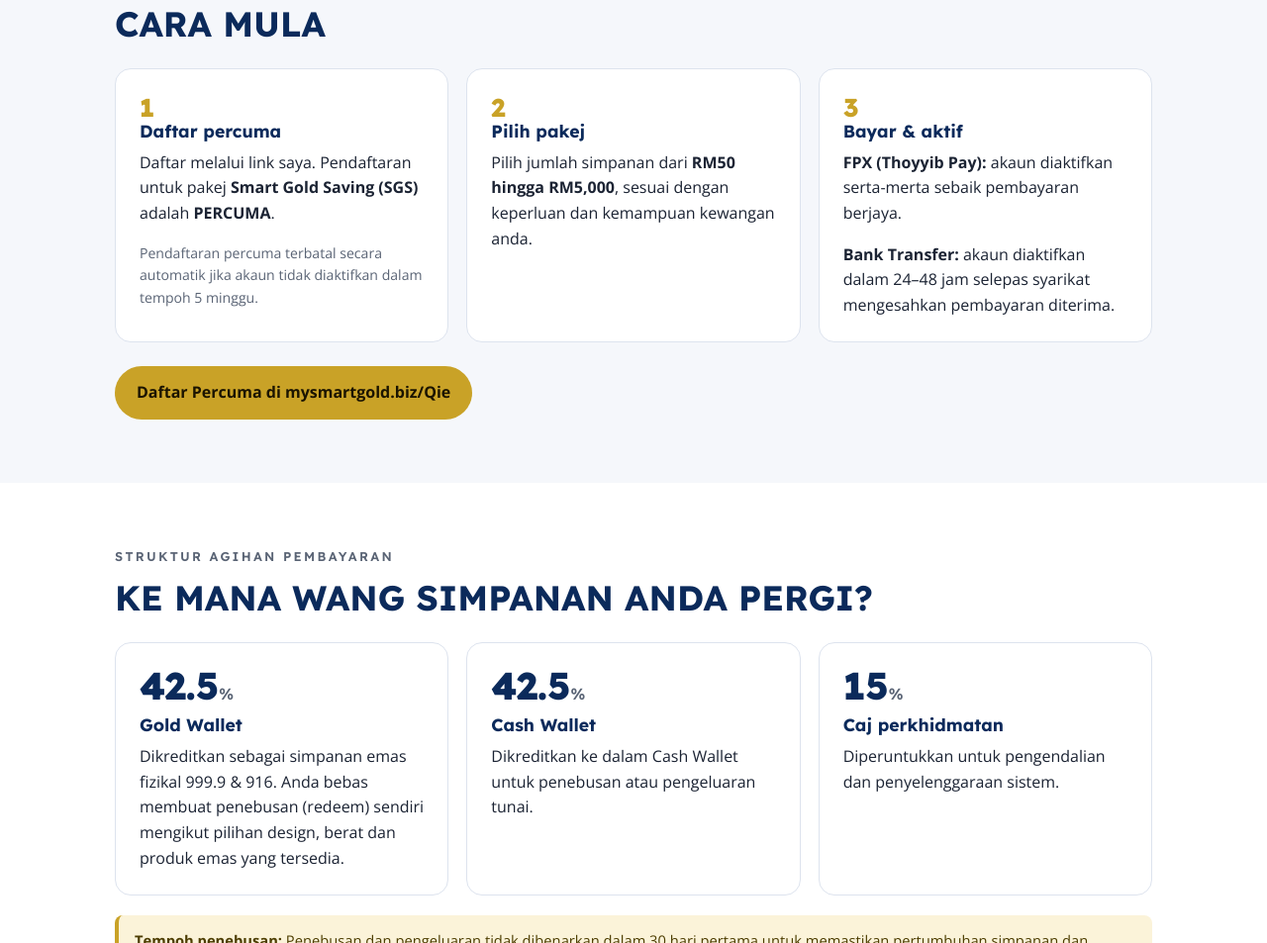
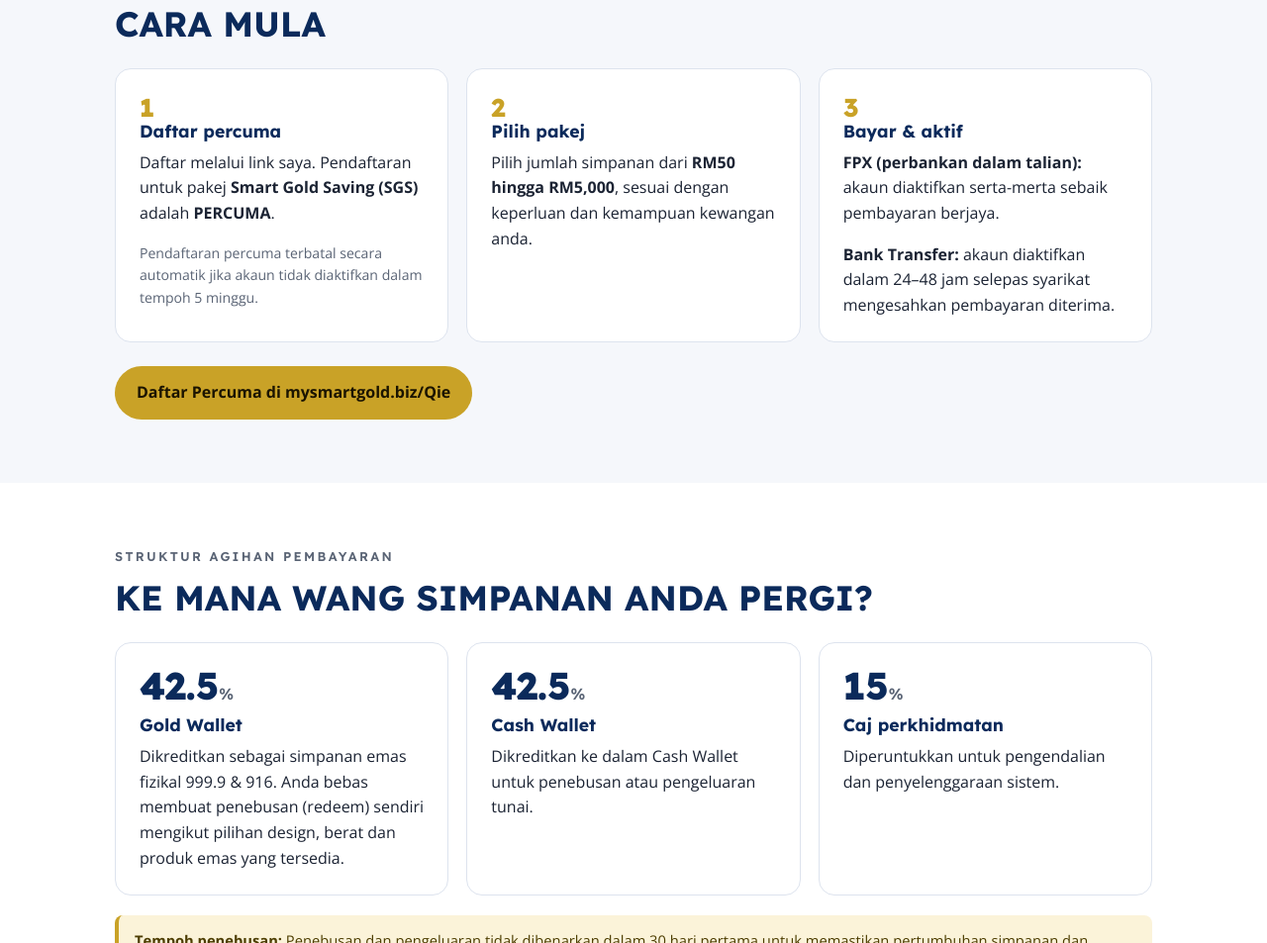
Before and after one commit to Dynopos/Mygold, a plain HTML site: page index.html in a window 1280 px wide. Shown: the part 7982-8935 px from the top of the page at 99% size. Drawn offline with nearby package versions, Linux system fonts and the light colour scheme.

Commit message:
Buang nama penyedia pembayaran daripada laman
Co-Authored-By: Claude Opus 5.5 <noreply@anthropic.com>
Claude-Session: https://claude.ai/code/session_01BAK4LqCA4KRqgPdg76kSJM

```diff
--- a/index.html
+++ b/index.html
@@ -464,7 +464,7 @@
         </div>
         <div class="card">
           <h3>Bayar &amp; aktif</h3>
-          <p><strong>FPX (Thoyyib Pay):</strong> akaun diaktifkan serta-merta sebaik pembayaran berjaya.</p>
+          <p><strong>FPX (perbankan dalam talian):</strong> akaun diaktifkan serta-merta sebaik pembayaran berjaya.</p>
           <p><strong>Bank Transfer:</strong> akaun diaktifkan dalam 24–48 jam selepas syarikat mengesahkan pembayaran diterima.</p>
         </div>
       </div>
```
